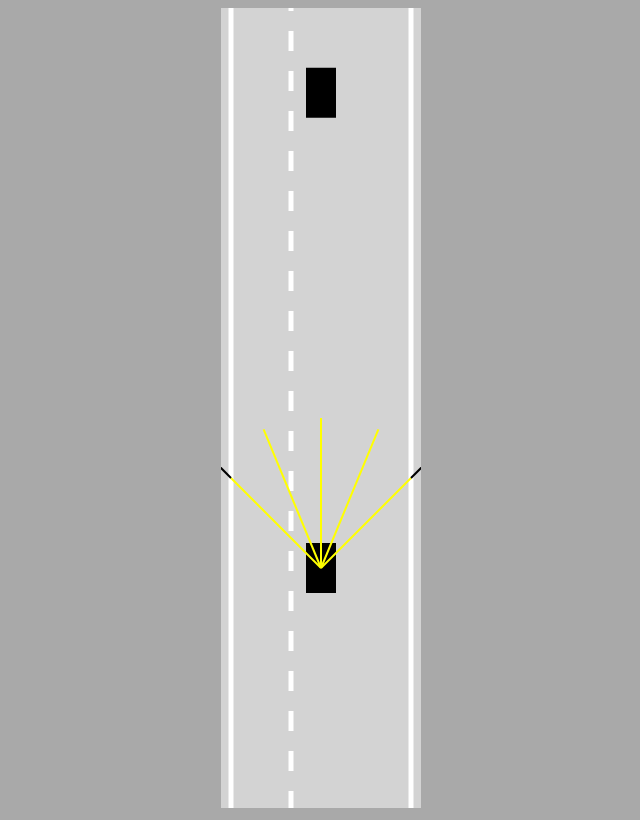
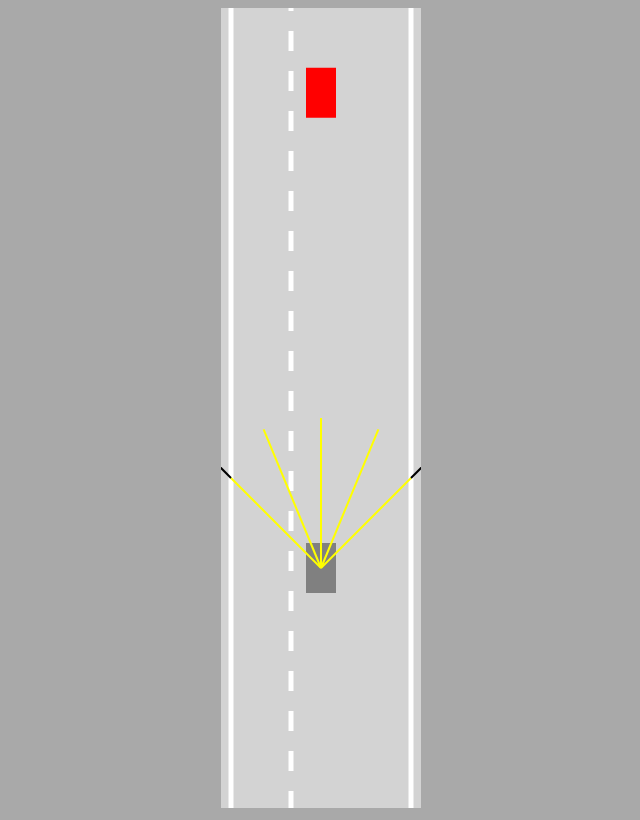
Before and after one commit to Shemuel-bot/self-driving-car, a plain HTML site: page index.html in a window 1280 px wide. Shown: the whole page, without its empty margins (319-959 px from the left). Drawn offline with Linux system fonts and the light colour scheme.

Commit message:
started on the nueral network

```diff
--- a/car.js
+++ b/car.js
@@ -18,23 +18,29 @@ class Car {
     this.controls = new Controls(controlType);
   }
 
-  update(roadBorders) {
+  update(roadBorders, traffic) {
     if (!this.damaged) {
       this.#move();
       this.polygon = this.#createPolygon();
-      this.damaged = this.#assessDamage(roadBorders);
+      this.damaged = this.#assessDamage(roadBorders, traffic);
     }
     if (this.sensor) {
-        this.sensor.update(roadBorders)
+        this.sensor.update(roadBorders, traffic)
     }
   }
 
-  #assessDamage(roadBorders) {
+  #assessDamage(roadBorders, traffic) {
     for (let i = 0; i < roadBorders.length; i++) {
       if (polysIntersect(this.polygon, roadBorders[i])) {
         return true;
       }
     }
+
+    for (let i = 0; i < traffic.length; i++) {
+        if (polysIntersect(this.polygon, traffic[i].polygon)) {
+          return true;
+        }
+      }
     return false;
   }
 
@@ -102,11 +108,11 @@ class Car {
     this.y -= Math.cos(this.angle) * this.speed;
   }
 
-  draw(ctx) {
+  draw(ctx, color) {
     if (this.damaged) {
       ctx.fillStyle = "gray";
     } else {
-      ctx.fillStyle = "black";
+      ctx.fillStyle = color;
     }
     ctx.beginPath();
     ctx.moveTo(this.polygon[0].x, this.polygon[0].y);
--- a/index.html
+++ b/index.html
@@ -9,6 +9,7 @@
 </head>
 <body>
     <canvas id="myCanvas"></canvas>
+    <script src="network.js"></script>
     <script src="sensor.js"></script>
     <script src="utils.js"></script>
     <script src="road.js"></script>
--- a/main.js
+++ b/main.js
@@ -13,9 +13,9 @@ animate()
 
 function animate() {
     for (let i = 0; i < traffic.length; i++) {
-        traffic[i].update(road.borders)
+        traffic[i].update(road.borders, [])
     }
-    car.update(road.borders)
+    car.update(road.borders, traffic)
 
     canvas.height = window.innerHeight
 
@@ -25,9 +25,9 @@ function animate() {
 
     road.draw(ctx)
     for (let i = 0; i < traffic.length; i++) {
-        traffic[i].draw(ctx)
+        traffic[i].draw(ctx, "red")
     }
-    car.draw(ctx)
+    car.draw(ctx, "blue")
 
     ctx.restore()
     requestAnimationFrame(animate)
--- /dev/null
+++ b/network.js
@@ -0,0 +1,48 @@
+class Level {
+    constructor(inputCount, outPutCount) {
+        this.inputs = new Array(inputCount)
+        this.outputs = new Array(outPutCount)
+        this.biases = new Array(outPutCount)
+
+        this.weights = []
+
+        for (let i = 0; i < inputCount; i++) {
+            this.weights[i] = new Array(outPutCount)
+        }
+
+        Level.#randomize()
+    }
+
+    static #randomize(level){
+        for (let i = 0; i < level.inputs.length; i++) {
+            for (let j = 0; j < level.outputs.length; j++) {
+                level.weights[i][j] = Math.random()*2-1
+            }
+        }
+
+        for (let i = 0; i < level.biases.length; i++) {
+            level.biases[i] = Math.random()*2-1
+        }
+    }
+
+    static feedForward(givenInputs, level){
+        for (let i = 0; i < level.inputs.length; i++) {
+            level.inputs[i] = givenInputs[i]
+        }
+
+        for (let i = 0; i < level.outputs.length; i++) {
+            let sum = 0
+            for (let j = 0; j < level.inputs.length; j++) {
+                sum+=level.inputs[j]*level.weights[j][i]
+            }
+
+            if (sum>level.biases[i]) {
+                level.outputs[i] = 1
+            }else{
+                level.outputs[i] = 0
+            }
+        }
+
+        return level.outputs
+    }
+}
--- a/sensor.js
+++ b/sensor.js
@@ -9,15 +9,15 @@ class Sensor {
     this.readings = [];
   }
 
-  update(roadBorders) {
+  update(roadBorders, traffic) {
     this.#castRays();
     this.readings = [];
     for (let i = 0; i < this.rays.length; i++) {
-      this.readings.push(this.#getReading(this.rays[i], roadBorders));
+      this.readings.push(this.#getReading(this.rays[i], roadBorders, traffic));
     }
   }
 
-  #getReading(ray, roadBorders) {
+  #getReading(ray, roadBorders, traffic) {
     let touches = [];
 
     for (let i = 0; i < roadBorders.length; i++) {
@@ -30,6 +30,21 @@ class Sensor {
       if (touch) {
         touches.push(touch);
       }
+    }
+
+    for (let i = 0; i < traffic.length; i++) {
+        const poly = traffic[i].polygon
+        for (let j = 0; j < poly.length; j++) {
+            const value = getIntersection(
+                ray[0],
+                ray[1],
+                poly[j],
+                poly[(j+1)%poly.length]
+            )
+            if (value) {
+                touches.push(value)
+            }
+        }
     }
 
     if (touches.length == 0) {
@@ -66,13 +81,13 @@ class Sensor {
     for (let i = 0; i < this.rayCount; i++) {
       let end = this.rays[i][1];
       if (this.readings[i]) {
-        end = this.readings[i]
+        end = this.readings[i];
       }
       ctx.beginPath();
       ctx.lineWidth = 2;
       ctx.strokeStyle = "yellow";
       ctx.moveTo(this.rays[i][0].x, this.rays[i][0].y);
-      ctx.lineTo(end.x, end.y)
+      ctx.lineTo(end.x, end.y);
 
       ctx.stroke();
 
@@ -80,11 +95,9 @@ class Sensor {
       ctx.lineWidth = 2;
       ctx.strokeStyle = "black";
       ctx.moveTo(this.rays[i][1].x, this.rays[i][1].y);
-      ctx.lineTo(end.x, end.y)
+      ctx.lineTo(end.x, end.y);
 
       ctx.stroke();
-
-
     }
   }
 }
```
